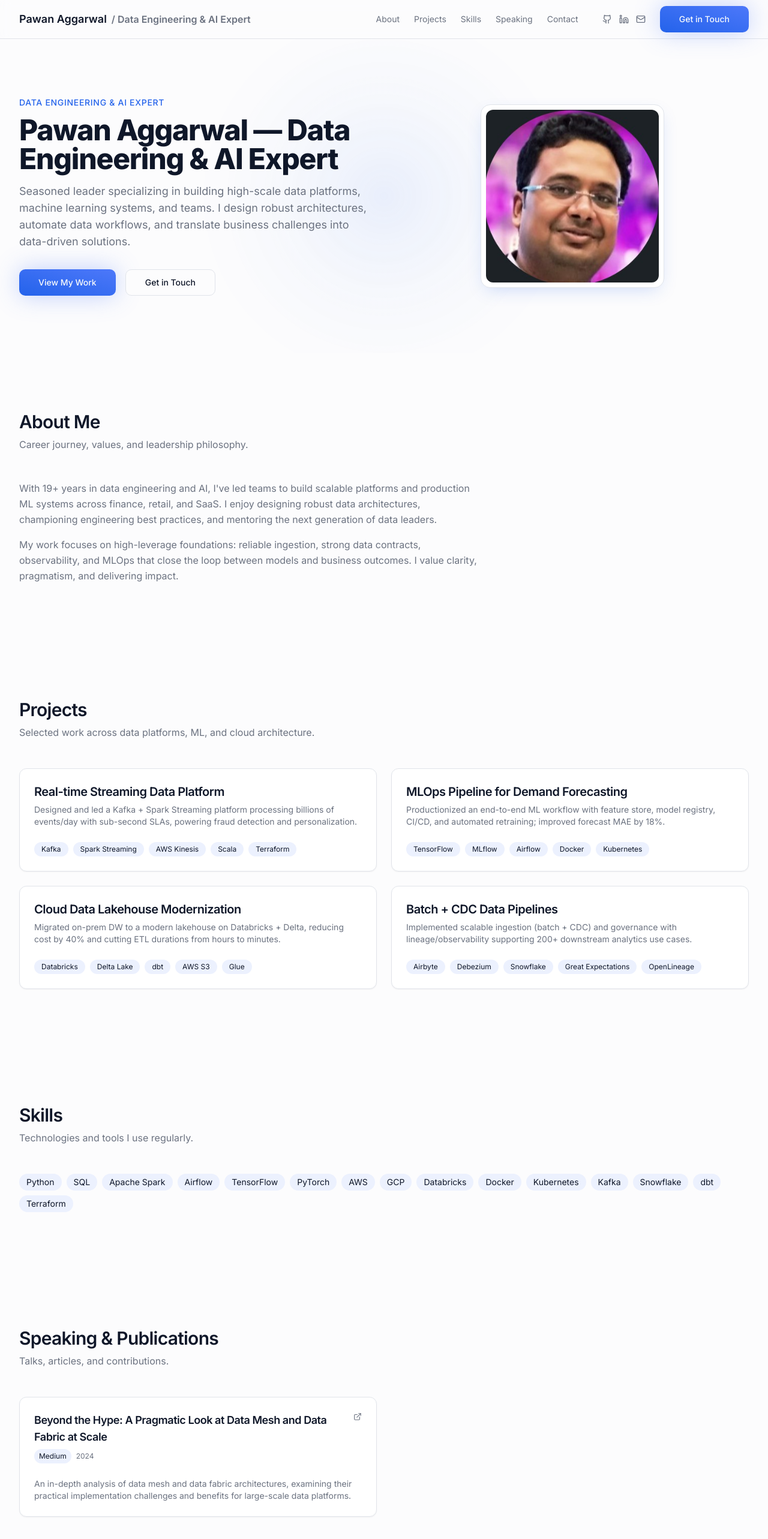
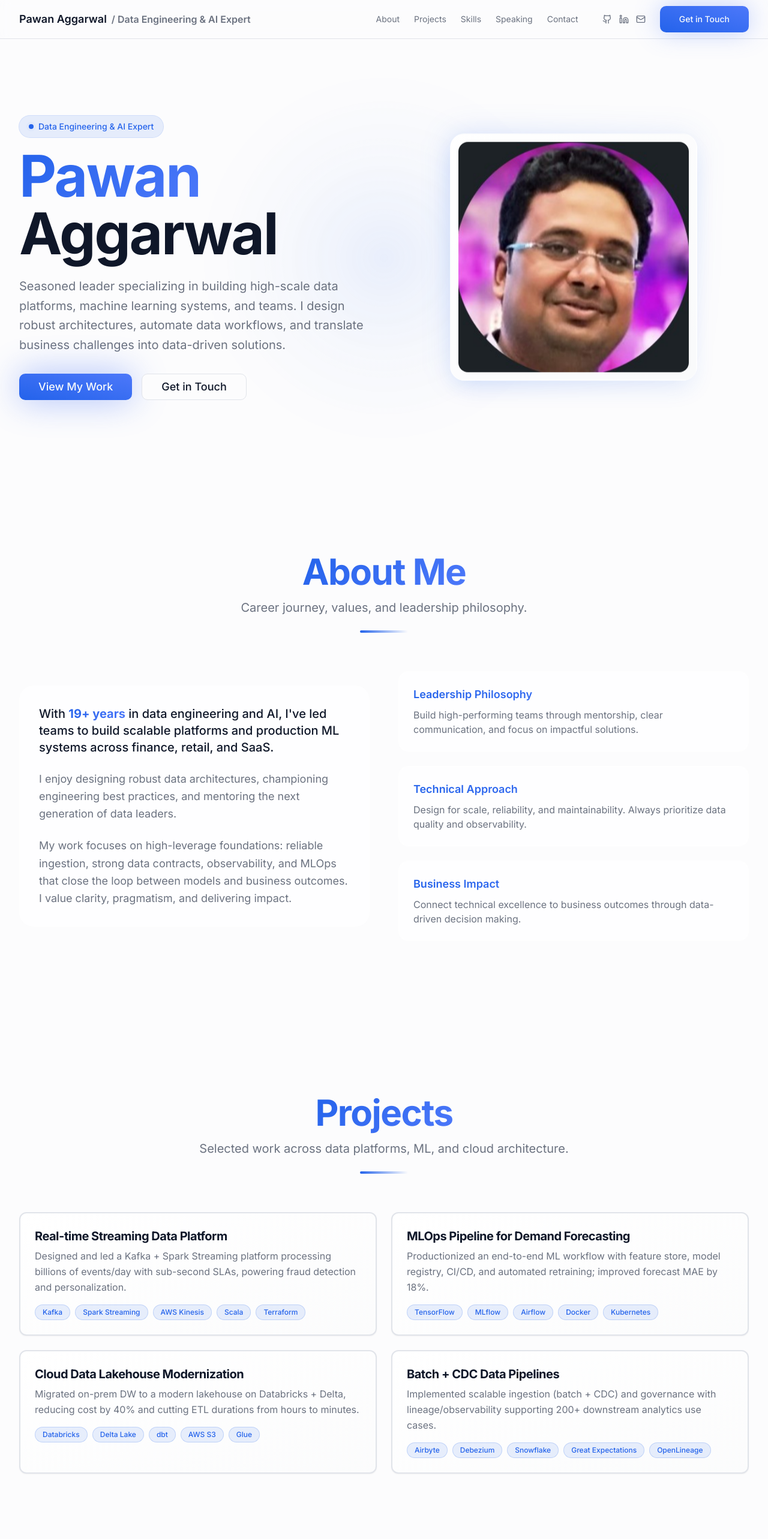
Before and after one commit to pawanik2003/pawan-aggarwal, a React (Vite) app: page / in a window 1280 px wide. Shown: the top 2566 px of the page at 60% size. Built offline with nearby package versions, Linux system fonts and the light colour scheme.

Commit message:
Refine look and feel
Update the website's visual design and user experience without changing the content.

```diff
--- a/src/components/portfolio/Hero.tsx
+++ b/src/components/portfolio/Hero.tsx
@@ -32,30 +32,47 @@ const Hero = () => {
           aria-hidden
         />
 
-        <div className="container mx-auto grid items-center gap-10 py-16 md:grid-cols-2 md:py-24">
-          <div className="relative z-10 animate-enter">
-            <p className="mb-3 text-sm font-medium uppercase tracking-wider text-primary">
+        <div className="container mx-auto grid items-center gap-12 py-20 md:grid-cols-2 md:py-32">
+          <div className="relative z-10 fade-in-up">
+            <div className="mb-4 inline-flex items-center rounded-full bg-primary/10 px-4 py-2 text-sm font-medium text-primary ring-1 ring-primary/20">
+              <span className="relative flex h-2 w-2 mr-2">
+                <span className="animate-ping absolute inline-flex h-full w-full rounded-full bg-primary opacity-75"></span>
+                <span className="relative inline-flex rounded-full h-2 w-2 bg-primary"></span>
+              </span>
               {profile.role}
-            </p>
-            <h1 className="mb-4 text-4xl font-extrabold leading-tight tracking-tight md:text-5xl">
-              {profile.name} — Data Engineering & AI Expert
+            </div>
+            <h1 className="mb-6 text-5xl font-bold leading-tight tracking-tight md:text-7xl lg:text-8xl">
+              <span className="gradient-text">{profile.name.split(' ')[0]}</span>
+              <br />
+              <span className="text-foreground">{profile.name.split(' ')[1]}</span>
             </h1>
-            <p className="mb-8 max-w-2xl text-lg text-muted-foreground">
+            <p className="mb-8 max-w-2xl text-xl leading-relaxed text-muted-foreground">
               {profile.summary}
             </p>
-            <div className="flex flex-wrap gap-4">
-              <a href="#projects"><Button variant="hero" size="lg">View My Work</Button></a>
-              <a href="#contact"><Button variant="outline" size="lg">Get in Touch</Button></a>
+            <div className="flex flex-col sm:flex-row gap-4">
+              <a href="#projects" className="fade-in-up stagger-1">
+                <Button variant="hero" size="lg" className="w-full sm:w-auto text-lg px-8 py-4 shadow-floating pulse-glow">
+                  View My Work
+                </Button>
+              </a>
+              <a href="#contact" className="fade-in-up stagger-2">
+                <Button variant="outline" size="lg" className="w-full sm:w-auto text-lg px-8 py-4 hover:shadow-floating">
+                  Get in Touch
+                </Button>
+              </a>
             </div>
           </div>
-          <div className="relative z-10 order-first justify-self-center md:order-none">
-            <div className="rounded-2xl border bg-card p-2 shadow-elevated">
-              <img
-                src="/lovable-uploads/61149ba0-5866-45d4-bda3-53174a593234.png"
-                alt={`Professional headshot of ${profile.name}, ${profile.role}`}
-                className="h-56 w-56 rounded-xl object-cover md:h-72 md:w-72"
-                loading="eager"
-              />
+          <div className="relative z-10 order-first justify-self-center md:order-none fade-in-up stagger-3">
+            <div className="relative floating-animation">
+              <div className="absolute inset-0 rounded-3xl bg-gradient-to-br from-primary/20 to-primary-glow/20 blur-xl"></div>
+              <div className="relative rounded-3xl border-2 border-white/20 bg-gradient-to-br from-white to-gray-50 p-3 shadow-floating dark:from-gray-900 dark:to-gray-800">
+                <img
+                  src="/lovable-uploads/61149ba0-5866-45d4-bda3-53174a593234.png"
+                  alt={`Professional headshot of ${profile.name}, ${profile.role}`}
+                  className="h-64 w-64 rounded-2xl object-cover md:h-80 md:w-80 lg:h-96 lg:w-96"
+                  loading="eager"
+                />
+              </div>
             </div>
           </div>
         </div>
--- a/src/components/portfolio/ProjectCard.tsx
+++ b/src/components/portfolio/ProjectCard.tsx
@@ -12,19 +12,25 @@ const ProjectCard = ({ title, description, technologies, link }: Props) => {
 
   return (
     <Wrapper>
-      <Card className="h-full transition-all hover-scale">
-        <CardHeader>
-          <CardTitle className="text-xl">{title}</CardTitle>
-          <CardDescription>{description}</CardDescription>
+      <Card className="group h-full transition-all duration-300 hover-scale border-2 hover:border-primary/20 bg-gradient-to-br from-card to-muted/30 hover:shadow-floating overflow-hidden">
+        <div className="absolute inset-0 bg-gradient-to-br from-primary/5 to-primary-glow/5 opacity-0 group-hover:opacity-100 transition-opacity duration-300"></div>
+        <CardHeader className="relative z-10 pb-4">
+          <CardTitle className="text-xl font-bold group-hover:text-primary transition-colors duration-300">
+            {title}
+          </CardTitle>
+          <CardDescription className="text-base leading-relaxed">{description}</CardDescription>
         </CardHeader>
-        <CardContent>
-          <ul className="flex flex-wrap gap-2">
-            {technologies.map((t) => (
-              <li key={t} className="rounded-full bg-accent px-3 py-1 text-xs text-accent-foreground">
+        <CardContent className="relative z-10">
+          <div className="flex flex-wrap gap-2">
+            {technologies.map((t, index) => (
+              <span
+                key={t}
+                className={`rounded-full bg-primary/10 border border-primary/20 px-3 py-1 text-xs font-medium text-primary hover:bg-primary hover:text-primary-foreground transition-all duration-200 fade-in-up stagger-${(index % 4) + 1}`}
+              >
                 {t}
-              </li>
+              </span>
             ))}
-          </ul>
+          </div>
         </CardContent>
       </Card>
     </Wrapper>
--- a/src/components/portfolio/PublicationCard.tsx
+++ b/src/components/portfolio/PublicationCard.tsx
@@ -12,19 +12,31 @@ type Props = {
 const PublicationCard = ({ title, description, link, platform, date }: Props) => {
   return (
     <a href={link} target="_blank" rel="noreferrer">
-      <Card className="h-full transition-all hover-scale group">
-        <CardHeader>
-          <div className="flex items-start justify-between">
-            <CardTitle className="text-lg group-hover:text-primary">{title}</CardTitle>
-            <ExternalLink className="h-4 w-4 text-muted-foreground group-hover:text-primary" />
+      <Card className="group h-full transition-all duration-300 hover-scale border-2 hover:border-primary/20 bg-gradient-to-br from-card to-muted/30 hover:shadow-floating overflow-hidden">
+        <div className="absolute inset-0 bg-gradient-to-br from-primary/5 to-primary-glow/5 opacity-0 group-hover:opacity-100 transition-opacity duration-300"></div>
+        <CardHeader className="relative z-10">
+          <div className="flex items-start justify-between gap-4">
+            <CardTitle className="text-xl font-bold group-hover:text-primary transition-colors duration-300 leading-tight">
+              {title}
+            </CardTitle>
+            <div className="flex-shrink-0 rounded-full bg-primary/10 p-2 group-hover:bg-primary group-hover:text-primary-foreground transition-all duration-300">
+              <ExternalLink className="h-4 w-4" />
+            </div>
           </div>
-          <CardDescription className="flex items-center gap-2">
-            <span className="rounded-full bg-accent px-2 py-1 text-xs text-accent-foreground">{platform}</span>
-            {date && <span className="text-xs text-muted-foreground">{date}</span>}
-          </CardDescription>
+          <div className="flex items-center gap-3 mt-3">
+            <span className="inline-flex items-center rounded-full bg-primary/10 border border-primary/20 px-3 py-1 text-sm font-medium text-primary">
+              {platform}
+            </span>
+            {date && (
+              <span className="text-sm text-muted-foreground font-medium">{date}</span>
+            )}
+          </div>
         </CardHeader>
-        <CardContent>
-          <p className="text-sm text-muted-foreground">{description}</p>
+        <CardContent className="relative z-10">
+          <p className="text-base leading-relaxed text-muted-foreground">{description}</p>
+          <div className="mt-4 text-sm font-medium text-primary group-hover:text-primary-glow transition-colors duration-300">
+            Read article →
+          </div>
         </CardContent>
       </Card>
     </a>
--- a/src/components/portfolio/Section.tsx
+++ b/src/components/portfolio/Section.tsx
@@ -7,15 +7,20 @@ type SectionProps = {
 
 const Section = ({ id, title, subtitle, children }: SectionProps) => {
   return (
-    <section id={id} className="scroll-mt-28 py-16 md:py-24">
+    <section id={id} className="scroll-mt-28 py-20 md:py-32">
       <div className="container mx-auto">
-        <header className="mb-8 md:mb-12">
-          <h2 className="text-2xl font-semibold tracking-tight md:text-3xl">{title}</h2>
+        <header className="mb-12 md:mb-16 text-center">
+          <h2 className="text-4xl font-bold tracking-tight md:text-5xl lg:text-6xl mb-4">
+            <span className="gradient-text">{title}</span>
+          </h2>
           {subtitle && (
-            <p className="mt-2 max-w-2xl text-muted-foreground">{subtitle}</p>
+            <p className="mx-auto mt-4 max-w-3xl text-lg text-muted-foreground md:text-xl">{subtitle}</p>
           )}
+          <div className="mx-auto mt-6 h-1 w-20 bg-gradient-to-r from-primary to-primary-glow rounded-full"></div>
         </header>
-        {children}
+        <div className="fade-in-up">
+          {children}
+        </div>
       </div>
     </section>
   )
--- a/src/index.css
+++ b/src/index.css
@@ -49,9 +49,16 @@ All colors MUST be HSL. */
     --sidebar-border: 220 13% 91%;
     --sidebar-ring: 217.2 91.2% 59.8%;
 
-    /* Shadows */
+    /* Shadows & Effects */
     --shadow-elegant: 0 10px 30px -10px hsl(var(--primary) / 0.25);
     --shadow-glow: 0 0 40px hsl(var(--primary-glow) / 0.35);
+    --shadow-soft: 0 2px 8px rgba(0, 0, 0, 0.04);
+    --shadow-floating: 0 20px 40px -12px hsl(var(--primary) / 0.15);
+
+    /* Gradients */
+    --gradient-primary: linear-gradient(135deg, hsl(var(--primary)), hsl(var(--primary-glow)));
+    --gradient-hero: linear-gradient(135deg, hsl(var(--primary) / 0.1), hsl(var(--primary-glow) / 0.05));
+    --gradient-card: linear-gradient(145deg, hsl(var(--card)), hsl(var(--muted) / 0.3));
   }
 
   .dark {
@@ -106,16 +113,71 @@ All colors MUST be HSL. */
 }
 
 @layer utilities {
-  .hover-scale { @apply transition-transform duration-200 will-change-transform hover:scale-105; }
+  .hover-scale {
+    @apply transition-all duration-300 ease-out will-change-transform hover:scale-105 hover:-translate-y-1;
+  }
+
   .story-link {
     position: relative; display: inline-block;
   }
   .story-link::after {
     content: ""; position: absolute; left: 0; bottom: 0; height: 2px; width: 100%;
     transform: scaleX(0); transform-origin: bottom right;
-    background: hsl(var(--primary)); transition: transform 300ms ease;
+    background: var(--gradient-primary); transition: transform 300ms ease;
   }
   .story-link:hover::after { transform: scaleX(1); transform-origin: bottom left; }
+
   .shadow-elevated { box-shadow: var(--shadow-elegant); }
   .shadow-glow { box-shadow: var(--shadow-glow); }
+  .shadow-soft { box-shadow: var(--shadow-soft); }
+  .shadow-floating { box-shadow: var(--shadow-floating); }
+
+  .gradient-text {
+    background: var(--gradient-primary);
+    -webkit-background-clip: text;
+    background-clip: text;
+    -webkit-text-fill-color: transparent;
+  }
+
+  .glass-card {
+    @apply backdrop-blur-sm bg-white/70 dark:bg-black/30 border border-white/20 dark:border-white/10;
+  }
+
+  .floating-animation {
+    animation: float 6s ease-in-out infinite;
+  }
+
+  .pulse-glow {
+    animation: pulse-glow 2s infinite;
+  }
+
+  .fade-in-up {
+    animation: fade-in-up 0.6s ease-out;
+  }
+
+  .stagger-1 { animation-delay: 0.1s; }
+  .stagger-2 { animation-delay: 0.2s; }
+  .stagger-3 { animation-delay: 0.3s; }
+  .stagger-4 { animation-delay: 0.4s; }
 }
+
+@keyframes float {
+  0%, 100% { transform: translateY(0px); }
+  50% { transform: translateY(-20px); }
+}
+
+@keyframes pulse-glow {
+  0%, 100% { box-shadow: var(--shadow-glow); }
+  50% { box-shadow: 0 0 60px hsl(var(--primary-glow) / 0.5); }
+}
+
+@keyframes fade-in-up {
+  from {
+    opacity: 0;
+    transform: translateY(30px);
+  }
+  to {
+    opacity: 1;
+    transform: translateY(0);
+  }
+}
--- a/src/pages/Index.tsx
+++ b/src/pages/Index.tsx
@@ -15,14 +15,35 @@ const Index = () => {
         <Hero />
 
         <Section id="about" title="About Me" subtitle="Career journey, values, and leadership philosophy.">
-          <article className="max-w-3xl leading-relaxed text-muted-foreground">
-            <p className="mb-4">
-              With {profile.experienceYears}+ years in data engineering and AI, I've led teams to build scalable platforms and production ML systems across finance, retail, and SaaS. I enjoy designing robust data architectures, championing engineering best practices, and mentoring the next generation of data leaders.
-            </p>
-            <p>
-              My work focuses on high-leverage foundations: reliable ingestion, strong data contracts, observability, and MLOps that close the loop between models and business outcomes. I value clarity, pragmatism, and delivering impact.
-            </p>
-          </article>
+          <div className="grid gap-12 lg:grid-cols-2 items-center">
+            <div className="glass-card p-8 rounded-3xl fade-in-up">
+              <article className="leading-relaxed text-lg text-muted-foreground space-y-6">
+                <p className="text-xl font-medium text-foreground mb-4">
+                  With <span className="gradient-text font-bold">{profile.experienceYears}+ years</span> in data engineering and AI, I've led teams to build scalable platforms and production ML systems across finance, retail, and SaaS.
+                </p>
+                <p>
+                  I enjoy designing robust data architectures, championing engineering best practices, and mentoring the next generation of data leaders.
+                </p>
+                <p>
+                  My work focuses on high-leverage foundations: reliable ingestion, strong data contracts, observability, and MLOps that close the loop between models and business outcomes. I value clarity, pragmatism, and delivering impact.
+                </p>
+              </article>
+            </div>
+            <div className="space-y-6 fade-in-up stagger-1">
+              <div className="glass-card p-6 rounded-2xl border-l-4 border-l-primary">
+                <h3 className="font-semibold text-lg mb-2 gradient-text">Leadership Philosophy</h3>
+                <p className="text-muted-foreground">Build high-performing teams through mentorship, clear communication, and focus on impactful solutions.</p>
+              </div>
+              <div className="glass-card p-6 rounded-2xl border-l-4 border-l-primary-glow">
+                <h3 className="font-semibold text-lg mb-2 gradient-text">Technical Approach</h3>
+                <p className="text-muted-foreground">Design for scale, reliability, and maintainability. Always prioritize data quality and observability.</p>
+              </div>
+              <div className="glass-card p-6 rounded-2xl border-l-4 border-l-primary">
+                <h3 className="font-semibold text-lg mb-2 gradient-text">Business Impact</h3>
+                <p className="text-muted-foreground">Connect technical excellence to business outcomes through data-driven decision making.</p>
+              </div>
+            </div>
+          </div>
         </Section>
 
         <Section id="projects" title="Projects" subtitle="Selected work across data platforms, ML, and cloud architecture.">
@@ -34,11 +55,28 @@ const Index = () => {
         </Section>
 
         <Section id="skills" title="Skills" subtitle="Technologies and tools I use regularly.">
-          <ul className="flex flex-wrap gap-2">
-            {profile.skills.map((s) => (
-              <li key={s} className="rounded-full bg-accent px-3 py-1 text-sm text-accent-foreground">{s}</li>
+          <div className="grid gap-6 md:grid-cols-2 lg:grid-cols-3">
+            {[
+              { category: "Languages & Frameworks", skills: profile.skills.slice(0, 5) },
+              { category: "Cloud & Infrastructure", skills: profile.skills.slice(5, 10) },
+              { category: "Data & ML Tools", skills: profile.skills.slice(10) }
+            ].map((group, groupIndex) => (
+              <div key={group.category} className={`fade-in-up stagger-${groupIndex + 1} glass-card p-6 rounded-2xl`}>
+                <h3 className="font-semibold text-lg mb-4 gradient-text">{group.category}</h3>
+                <div className="flex flex-wrap gap-2">
+                  {group.skills.map((skill, index) => (
+                    <span
+                      key={skill}
+                      className={`rounded-full bg-primary/10 border border-primary/20 px-4 py-2 text-sm font-medium text-primary hover:bg-primary hover:text-primary-foreground transition-all duration-200 cursor-default fade-in-up`}
+                      style={{ animationDelay: `${(groupIndex * 0.1) + (index * 0.05)}s` }}
+                    >
+                      {skill}
+                    </span>
+                  ))}
+                </div>
+              </div>
             ))}
-          </ul>
+          </div>
         </Section>
 
         <Section id="speaking" title="Speaking & Publications" subtitle="Talks, articles, and contributions.">
```
